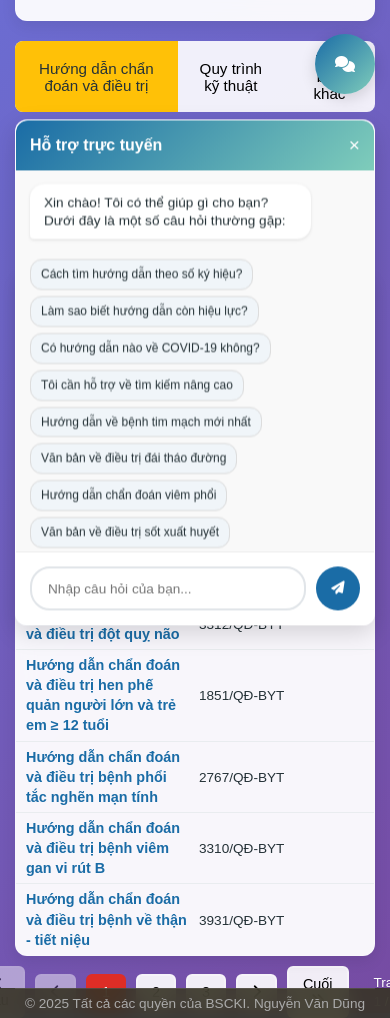
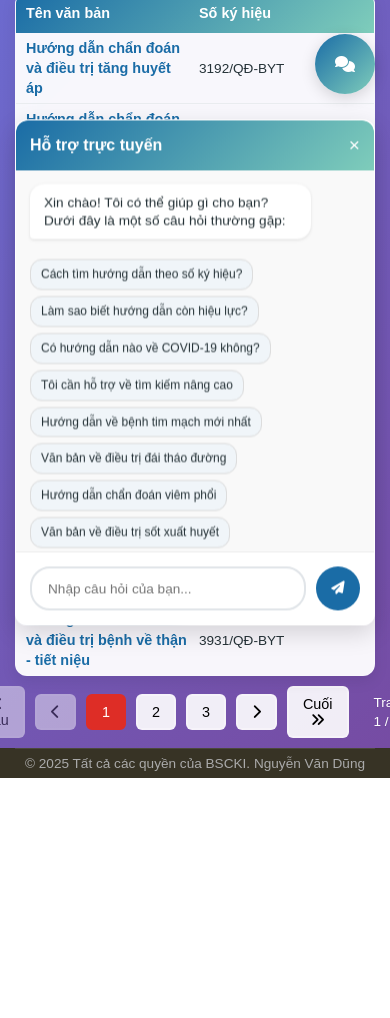
Before and after one commit to nguyenvandung1409/ai-vanbanbyt, a plain HTML site: page index.html in a window 390 px wide. Shown: the part 735-1753 px from the top of the page. After the commit the page ends 1513 px from the top, so only its background shows below. Drawn offline with Linux system fonts and the light colour scheme.

Commit message:
Add files via upload

```diff
--- a/index.html
+++ b/index.html
@@ -851,6 +851,7 @@
         @media (max-width: 768px) {
             body {
                 overflow-y: auto; /* Trên mobile vẫn cho phép cuộn */
+                padding-bottom: 0; /* Trên mobile bỏ padding body đi */
             }
 
             .header-content {
@@ -914,6 +915,22 @@
 
             .advanced-search h3 {
                 padding-right: 40px; /* Thêm khoảng trống cho nút đóng */
+            }
+
+            footer {
+                position: relative; /* Footer sẽ tự động nằm dưới nội dung, không trôi nổi nữa */
+                bottom: auto;
+                margin-top: 15px;   /* Tạo khoảng cách nhỏ với nội dung bên trên */
+                background: rgba(55, 51, 37, 1); /* Làm nền đậm hơn chút để dễ đọc trên mobile */
+            }
+
+            /* Điều chỉnh container để không bị khoảng trắng thừa */
+            .container {
+                padding-bottom: 0px;
+            }
+
+            .category-list-container {
+            max-height: 220px;
             }
         }
     </style>
```
